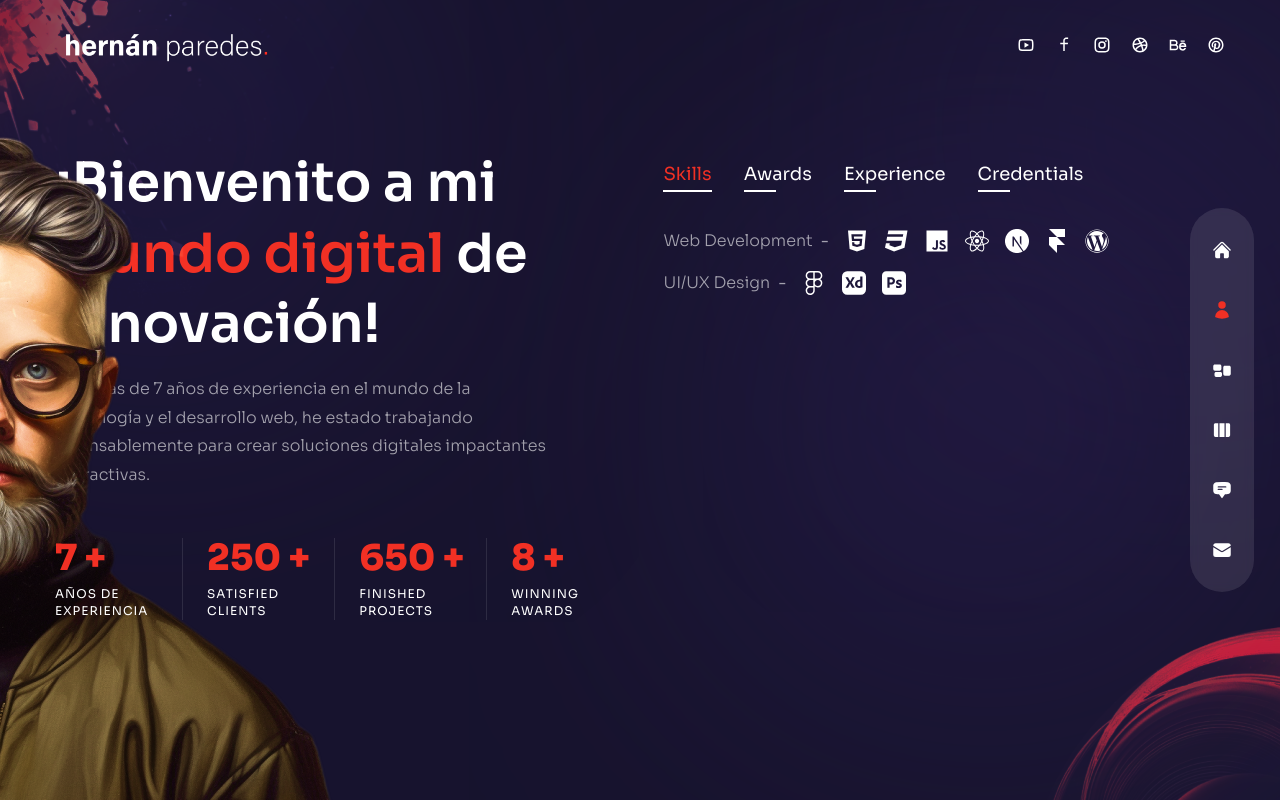
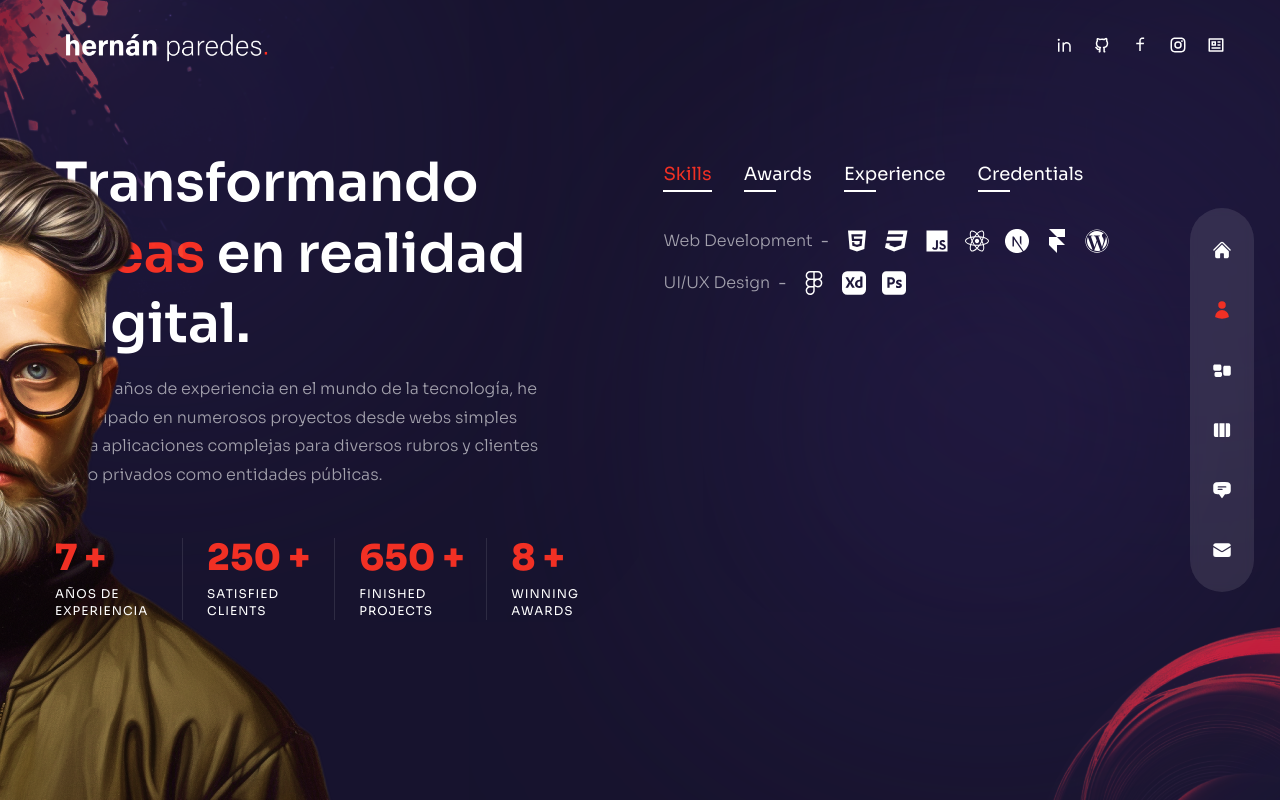
Before and after one commit to hernanparedes55/portfolio, a Next.js app: page /about in a window 1280 px wide. Built offline with nearby package versions, Linux system fonts and the light colour scheme.

Commit message:
cambios 08/11

```diff
--- a/components/Socials.js
+++ b/components/Socials.js
@@ -3,34 +3,30 @@ import Link from 'next/link';
 
 // icons
 import {
-  RiYoutubeLine,
+  RiLinkedinLine,
   RiInstagramLine,
   RiFacebookLine,
-  RiDribbbleLine,
-  RiBehanceLine,
-  RiPinterestLine,
+  RiGithubLine,
+  RiProfileLine
 } from 'react-icons/ri';
 
 const Socials = () => {
   return (
     <div className='flex items-center gap-x-5 text-lg'>
-      <Link href={''} className='hover:text-accent transition-all duration-300'>
-        <RiYoutubeLine />
+      <Link href={'https://www.linkedin.com/in/hernanparedes55/'} target='_blank' className='hover:text-accent transition-all duration-300'>
+        <RiLinkedinLine />
       </Link>
-      <Link href={''} className='hover:text-accent transition-all duration-300'>
+      <Link href={'https://github.com/hernanparedes55'} target='_blank' className='hover:text-accent transition-all duration-300'>
+        <RiGithubLine />
+      </Link>
+      <Link href={'https://www.facebook.com/hernanparedes55/'} target='_blank' className='hover:text-accent transition-all duration-300'>
         <RiFacebookLine />
       </Link>
-      <Link href={''} className='hover:text-accent transition-all duration-300'>
+      <Link href={'https://www.instagram.com/hernanparedes9/'} target='_blank' className='hover:text-accent transition-all duration-300'>
         <RiInstagramLine />
       </Link>
-      <Link href={''} className='hover:text-accent transition-all duration-300'>
-        <RiDribbbleLine />
-      </Link>
-      <Link href={''} className='hover:text-accent transition-all duration-300'>
-        <RiBehanceLine />
-      </Link>
-      <Link href={''} className='hover:text-accent transition-all duration-300'>
-        <RiPinterestLine />
+      <Link href={'./CV-HernanParedes2023.pdf'} target='_blank' className='hover:text-accent transition-all duration-300'>
+        <RiProfileLine />
       </Link>
     </div>
   );
--- a/pages/about/index.js
+++ b/pages/about/index.js
@@ -126,8 +126,8 @@ const About = () => {
             exit='hidden'
             className='h2'
           >
-            ¡Bienvenito a mi <span className='text-accent'>mundo digital</span> de
-            innovación!
+            Transformando <span className='text-accent'>ideas</span> en
+            realidad digital.
           </motion.h2>
           <motion.p
             variants={fadeIn('right', 0.4)}
@@ -136,8 +136,9 @@ const About = () => {
             exit='hidden'
             className='max-w-[500px] mx-auto xl:mx-0 mb-6 xl:mb-12 px-2 xl:px-0'
           >
-          Con más de 7 años de experiencia en el mundo de la tecnología y el desarrollo web,
-          he estado trabajando incansablemente para crear soluciones digitales impactantes y atractivas.
+          Con +7 años de experiencia en el mundo de la tecnología,
+          he participado en numerosos proyectos desde webs simples hasta aplicaciones complejas
+          para diversos rubros y clientes tanto privados como entidades públicas.
           </motion.p>
           {/* counters */}
           <motion.div
--- a/pages/index.js
+++ b/pages/index.js
@@ -26,8 +26,8 @@ const Home = () => {
             exit='hidden'
             className='h1'
           >
-            Transformando Ideas <br /> en{' '}
-            <span className='text-accent'>Realidad Digital</span>
+            Bienvenid@ a mi <br /> {' '}
+            <span className='text-accent'>Portfolio Web!</span>
           </motion.h1>
           {/* subtitle */}
           <motion.p
@@ -37,7 +37,7 @@ const Home = () => {
             exit='hidden'
             className='max-w-sm xl:max-w-xl mx-auto xl:mx-0 mb-10 xl:mb-16'
           >
-          Hola, mi nombre es Hernán y soy un apasionado de la informática,
+          Hola, mi nombre es Hernán y soy un desarrollador web, apasionado de la informática,
           la organización y el trabajo colaborativo.
           Siempre dispuesto a aprender nuevas tecnologías y compartir mis conocimientos con otras personas.
           </motion.p>
```
Also changed, not shown: 1 other file (tests, documents, lock files or other folders).
